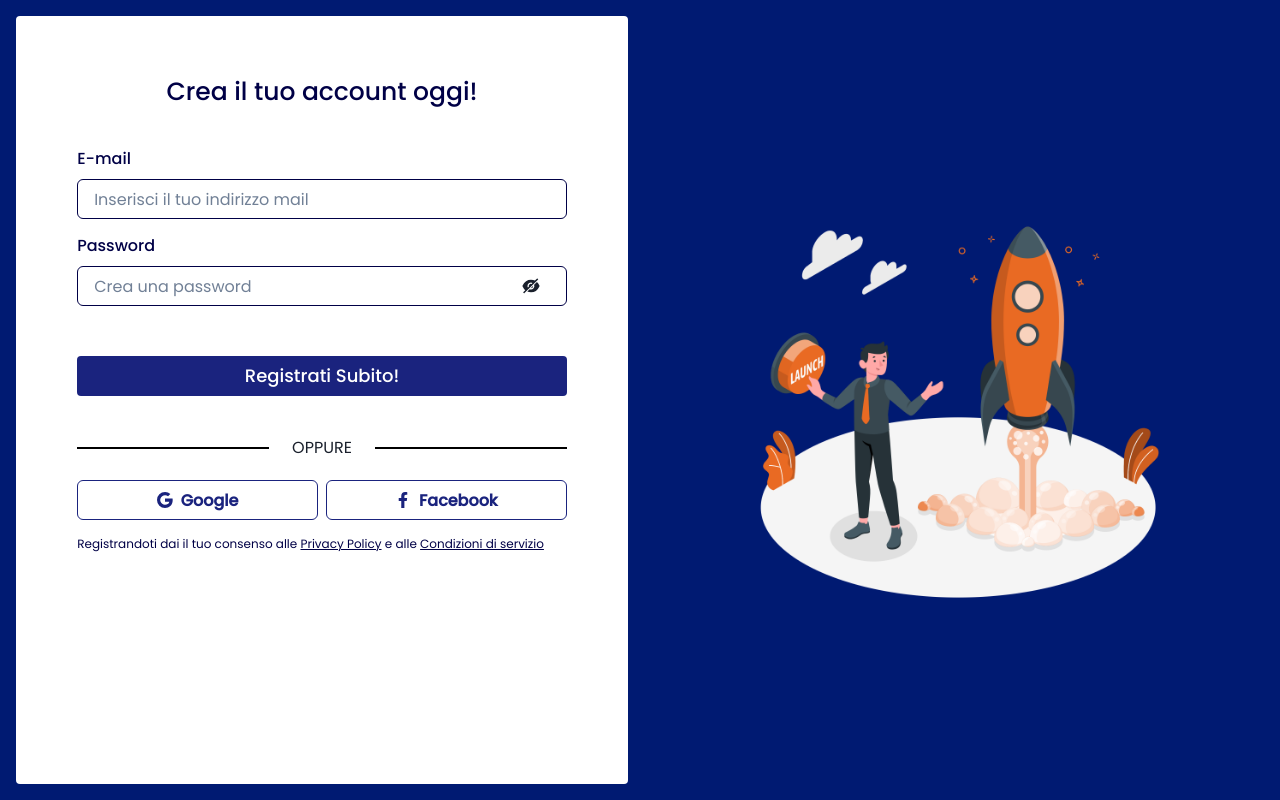
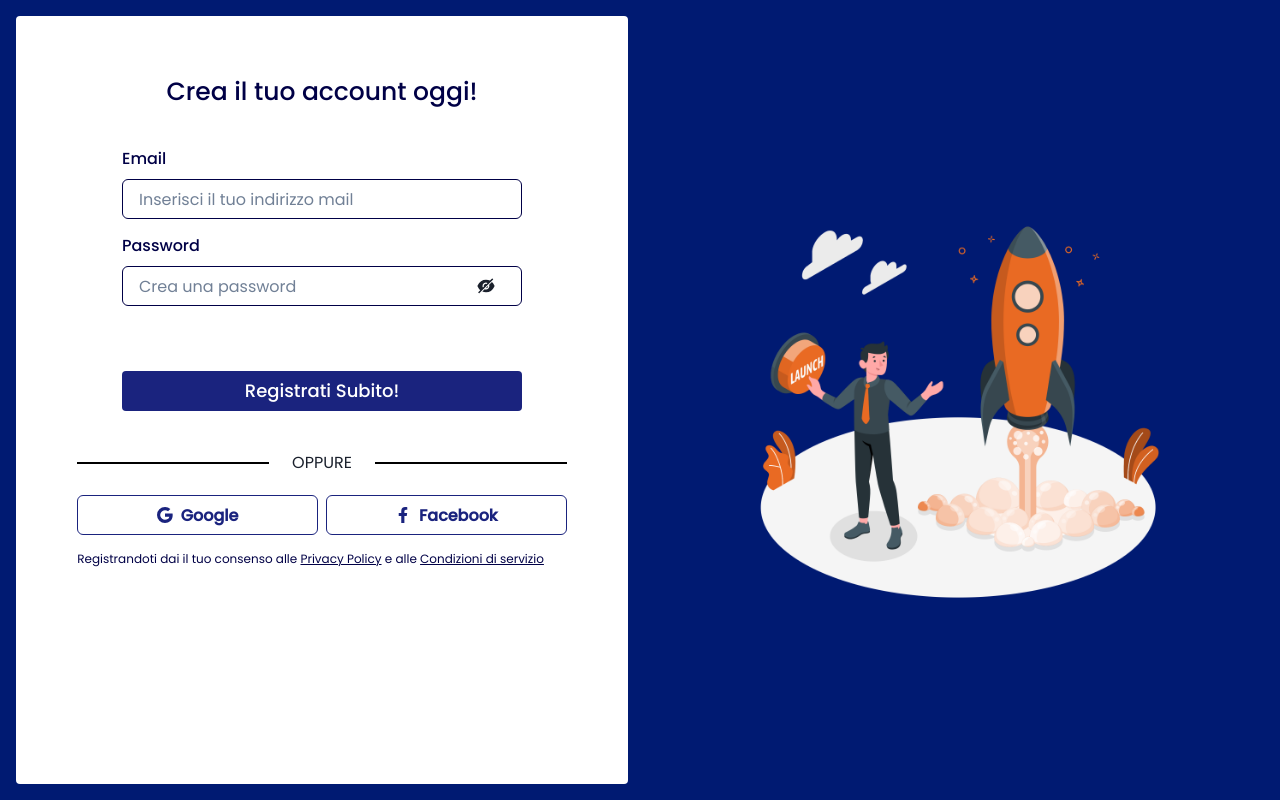
Before and after one commit to zerocento/spaghetti-startups, a Next.js app: page /signup in a window 1280 px wide. Built offline with nearby package versions, Linux system fonts and the light colour scheme; no server answers.

Commit message:
feat: add signup refactoring

```diff
--- a/context/authContext.jsx
+++ b/context/authContext.jsx
@@ -6,7 +6,7 @@ import {
   getAuth,
 } from 'firebase/auth';
 import UserContext from './userContext';
-import { app } from '../lib/firebaseClientSetup';
+import { app } from '../lib/firebase/firebaseClientSetup';
 
 export const AuthContextProvider = ({ children }) => {
   const auth = getAuth(app);
--- /dev/null
+++ b/lib/api/signup.js
@@ -0,0 +1,3 @@
+import { post } from '../http/HTTPWrapper';
+
+export const signup = (body) => post('/api/signup', body);
--- a/lib/firebaseAdminSetup.js
+++ b/lib/firebase/firebaseAdminSetup.js
@@ -2,6 +2,7 @@ import * as admin from 'firebase-admin';
 
 let app;
 
+// Look if the app in the singleton of firebase-admin already exist
 if (admin.apps.length === 0) {
   app = admin.initializeApp({
     credential: admin.credential.cert({
@@ -11,7 +12,7 @@ if (admin.apps.length === 0) {
     }),
   });
 } else {
-  app = admin.app;
+  app = admin.apps[0];
 }
 
 export default app;
--- /dev/null
+++ b/lib/http/HTTPWrapper.js
@@ -0,0 +1,16 @@
+const http = (request) => {
+  return fetch(request);
+};
+
+export const post = (url, body) => {
+  const request = new Request(url, {
+    method: 'POST',
+    headers: {
+      Accept: 'application/json',
+      'Content-Type': 'application/json',
+    },
+    body: JSON.stringify(body),
+  });
+
+  return http(request);
+};
--- a/lib/sendEmail.js
+++ b/lib/sendgrid/sendEmail.js
@@ -1,4 +1,4 @@
-import app from './firebaseAdminSetup';
+import app from '../firebase/firebaseAdminSetup';
 import sgMail from '@sendgrid/mail';
 
 sgMail.setApiKey(process.env.SENDGRID_API_KEY);
--- a/package.json
+++ b/package.json
@@ -22,6 +22,7 @@
     "next": "13.0.7",
     "react": "18.2.0",
     "react-dom": "18.2.0",
+    "react-hook-form": "^7.42.1",
     "react-icons": "^4.7.1"
   },
   "devDependencies": {
--- a/pages/api/confirm_email.js
+++ b/pages/api/confirm_email.js
@@ -1,4 +1,4 @@
-import { sendVerificationEmail } from '../../lib/sendEmail';
+import { sendVerificationEmail } from '../../lib/sendgrid/sendEmail';
 
 const actionCodeSettings = {
   url: 'http://localhost:3000/login',
--- a/pages/api/signup.js
+++ b/pages/api/signup.js
@@ -1,5 +1,5 @@
-import app from '../../lib/firebaseAdminSetup';
-import { sendVerificationEmail } from '../../lib/sendEmail';
+import app from '../../lib/firebase/firebaseAdminSetup';
+import { sendVerificationEmail } from '../../lib/sendgrid/sendEmail';
 
 const actionCodeSettings = {
   url: 'http://localhost:3000/login',
--- a/pages/signup.jsx
+++ b/pages/signup.jsx
@@ -1,4 +1,4 @@
-import React, { useState } from 'react';
+import React, { useEffect, useState } from 'react';
 import { FaFacebookF } from 'react-icons/fa';
 import { BsGoogle } from 'react-icons/bs';
 import { AiFillEye, AiFillEyeInvisible } from 'react-icons/ai';
@@ -7,8 +7,8 @@ import { BsDot } from 'react-icons/bs';
 import { useRouter } from 'next/router';
 
 import {
-  Center,
   Flex,
+  FormErrorMessage,
   IconButton,
   Image,
   InputGroup,
@@ -30,47 +30,37 @@ import {
 import ActionButton from '../components/ActionButton';
 import SeparatorText from '../components/SeparatorText';
 import Link from 'next/link';
-// create state object with email and password
+import { useForm } from 'react-hook-form';
+import { signup } from '../lib/api/signup';
 
 export default function Signup() {
   const router = useRouter();
-  const [email, setEmail] = useState('');
-  const [password, setPassword] = useState('');
+  const {
+    handleSubmit,
+    register,
+    watch,
+    formState: { errors, isSubmitting },
+  } = useForm();
+  const watchEmail = watch('password');
   const [showPassword, setShowPassword] = useState(false);
   const [isEmailError, setIsEmailError] = useState(false);
   const [showPasswordCheck, setShowPasswordCheck] = useState(false);
-  const [disabledButton, setDisabledButton] = useState(false);
-
-  const pattern = new RegExp(
-    '^(?=.*[a-z])(?=.*[A-Z])(?=.*[0-9])[a-zA-Z0-9]{8,}$'
-  );
 
   const handleShowPassword = () => setShowPassword(!showPassword);
 
-  const handleChangePassword = (value) => {
-    setPassword(value);
-    if (value.length > 0) {
+  useEffect(() => {
+    const subscription = watch((value, { name, type }) => {
+      if (value.password.length > 0) {
         setShowPasswordCheck(true);
       } else setShowPasswordCheck(false);
-  };
+    });
+    return () => subscription.unsubscribe();
+  }, [watch]);
 
-  async function handleSignup(e) {
-    e.preventDefault();
-    setDisabledButton(true);
-    if (pattern.test(password)) {
-      const response = await fetch('/api/signup', {
-        method: 'POST',
-        headers: {
-          Accept: 'application/json',
-          'Content-Type': 'application/json',
-        },
-        body: JSON.stringify({
-          email: email,
-          password: password,
-        }),
-      });
+  async function onSubmit({ email, password }) {
+    const response = await signup({ email, password });
     const error = await response.json();
-      console.log(error);
+
     if (error.code === 'auth/email-already-exists') {
       setIsEmailError(true);
     } else {
@@ -80,13 +70,9 @@ export default function Signup() {
         query: { prop: email },
       });
     }
-    } else {
-      alert('La password non rispetta i criteri');
   }
-    setDisabledButton(false);
-  }
+
   return (
-    <>
     <Box
       bg="#001A72"
       w={['100%', '100vw']}
@@ -122,9 +108,16 @@ export default function Signup() {
             >
               Crea il tuo account oggi!
             </Heading>
-              <Box as="form" onSubmit={handleSignup} mb={10}>
+            <Box
+              as="form"
+              onSubmit={handleSubmit(onSubmit)}
+              mb={10}
+              mt={0}
+              mx={'auto'}
+              maxW={'400px'}
+            >
               {isEmailError && (
-                  <Flex w={'100%'} >
+                <Flex w={'100%'}>
                   <IoCloseCircle color={'#CE0025'} fontSize={'28px'} />
                   <Text
                     color={'black'}
@@ -133,41 +126,59 @@ export default function Signup() {
                     ml={'15px'}
                     mb={'20px'}
                   >
-                      L'indirizzo email inserito risulta già iscritto a
-                      Spaghetti Startups.{' '}
+                    L'indirizzo email inserito risulta già iscritto a Spaghetti
+                    Startups.{' '}
                     <Link href="/privacy-policy">
-                        <Text as="u" color={"#000046"}>Per favore, effettua la login </Text>
+                      <Text as="u" color={'#000046'}>
+                        Per favore, effettua la login{' '}
+                      </Text>
                     </Link>{' '}
                   </Text>
                 </Flex>
               )}
-                <FormControl mb={'15px'}>
-                  <FormLabel fontSize={'16px'} color={'#000046'}>
-                    E-mail
+              <FormControl isInvalid={!!errors.email} mb={'15px'}>
+                <FormLabel htmlFor="email" fontSize={'16px'} color={'#000046'}>
+                  Email
                 </FormLabel>
                 <Input
+                  id="email"
                   type="email"
-                    value={email}
-                    onChange={(e) => setEmail(e.target.value)}
                   placeholder={'Inserisci il tuo indirizzo mail'}
                   border="1px"
                   borderColor="#000046"
                   _hover={{ borderColor: '#000046' }}
+                  {...register('email', {
+                    required: 'Il campo è obbligatorio',
+                  })}
                 />
+                <FormErrorMessage>
+                  {errors.email && errors.email.message}
+                </FormErrorMessage>
               </FormControl>
-                <FormControl>
-                  <FormLabel fontSize={'16px'} color={'#000046'}>
+              <FormControl isInvalid={!!errors.password} mb={'15px'}>
+                <FormLabel
+                  htmlFor="password"
+                  fontSize={'16px'}
+                  color={'#000046'}
+                >
                   Password
                 </FormLabel>
                 <InputGroup size="md">
                   <Input
+                    id="password"
                     type={showPassword ? 'text' : 'password'}
-                      value={password}
-                      onChange={(e) => handleChangePassword(e.target.value)}
                     placeholder={'Crea una password'}
                     border="1px"
                     borderColor="#000046"
                     _hover={{ borderColor: '#000046' }}
+                    {...register('password', {
+                      required: 'Il campo è obbligatorio',
+                      pattern: {
+                        value:
+                          /^(?=.*[a-z])(?=.*[A-Z])(?=.*\d)(?=.*[@$!%*?&])[A-Za-z\d@$!%*?&]{8,}$/,
+                        message: 'Il formato non è valido',
+                      },
+                    })}
                   />
                   <InputRightElement width="4.5rem">
                     <IconButton
@@ -183,6 +194,9 @@ export default function Signup() {
                     />
                   </InputRightElement>
                 </InputGroup>
+                <FormErrorMessage>
+                  {errors.password && errors.password.message}
+                </FormErrorMessage>
               </FormControl>
               {showPasswordCheck && (
                 <Box mt={'30px'}>
@@ -219,7 +233,7 @@ export default function Signup() {
               )}
               <ActionButton
                 text="Registrati Subito!"
-                  disabled={disabledButton}
+                disabled={isSubmitting}
                 margin={50}
               />
             </Box>
@@ -281,6 +295,5 @@ export default function Signup() {
         </VStack>
       </Grid>
     </Box>
-    </>
   );
 }
```
Also changed, not shown: lib/firebase/firebaseClientSetup.js (renamed from lib/firebaseClientSetup.js), 1 other file (tests, documents, lock files or other folders). Lines whose indentation alone changed are shown as unchanged.
